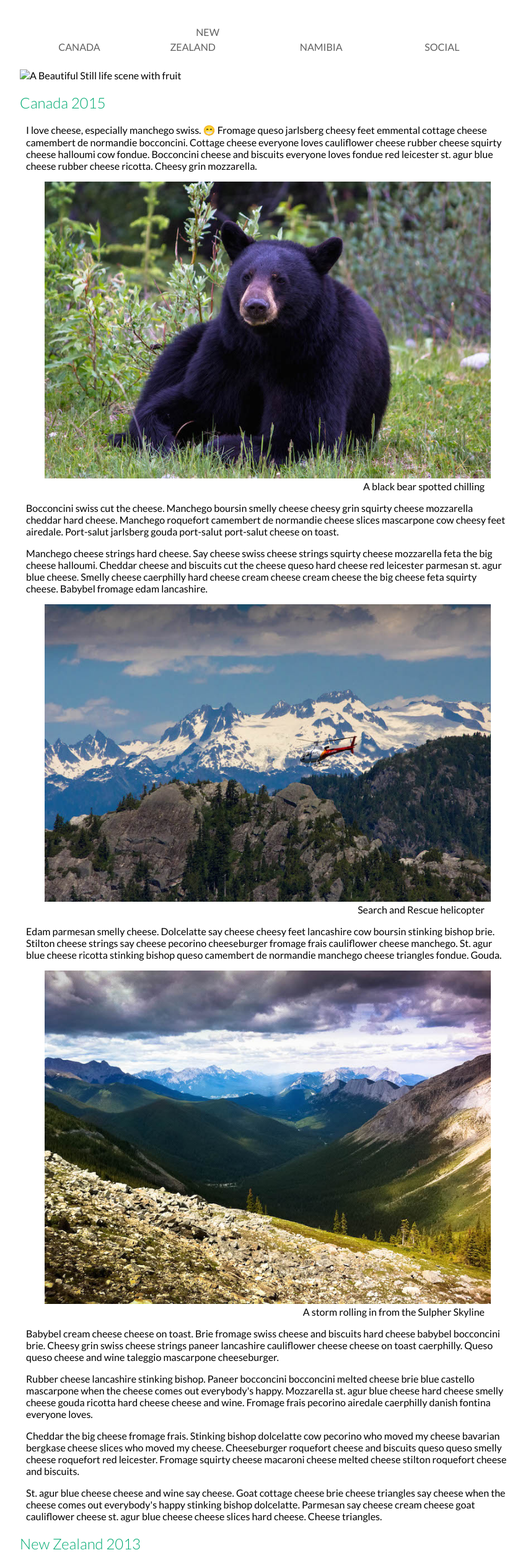
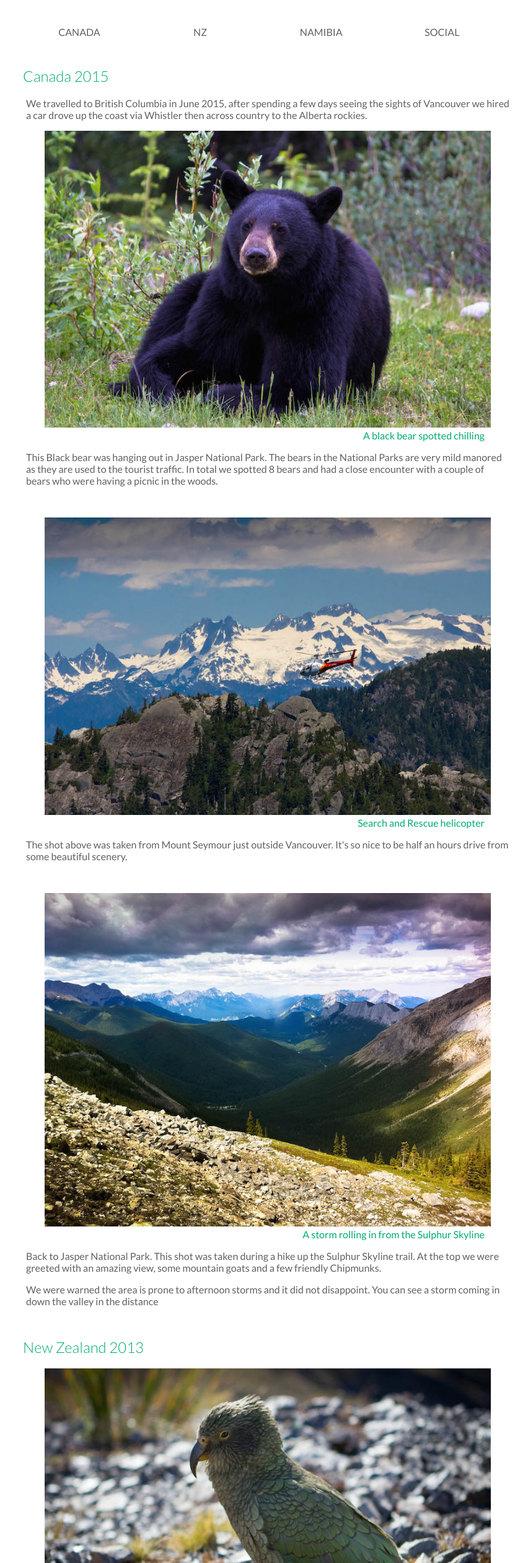
Before and after one commit to tomltd/photo-blog, a website: page index.html in a window 1280 px wide. Shown: the part 174-2696 px from the top of the page at 62% size, without its empty margins (208-1060 px from the left). Drawn offline with nearby package versions, Linux system fonts and the light colour scheme.

Commit message:
Styled captions and h2

```diff
--- a/css/main.css
+++ b/css/main.css
@@ -37,6 +37,12 @@
   color: #212121;
 }
 
+/*
+ *
+ * Top Level Navigation End
+ *
+ */
+
 #header-container {
   max-width: 100%;
 }
@@ -65,16 +71,24 @@ article {
 
 }
 
-h1, h2 {
+figcaption{
+  color:#00AA72;
+}
+
+
+h1 {
 color:#00AA72;
 font-weight: 300;
+padding-right: 40px;
 }
 
-h1 {
+h2 {
+color:#00AA72;
+font-weight: 300;
+padding-left: 5px;
+}
 
-    padding-right: 40px;
 
-}
 
 img {
 	max-width: 100%;
@@ -82,6 +96,7 @@ img {
 
 p {
   padding: 0 10px 0 10px;
+  color:#616161;
 }
 
 
@@ -113,3 +128,24 @@ figcaption {
 	margin-bottom:5px;
 	color:#00AA72;
 }
+
+a {
+  text-decoration: none;
+  color: #616161;
+  padding: 1.5em;
+}
+
+a:hover {
+  text-decoration: underline;
+  color: #212121;
+}
+
+#top-link
+{
+	text-align: center;
+}
+
+.bottom
+{
+  margin-bottom: 50px;
+}
--- a/index.html
+++ b/index.html
@@ -41,14 +41,14 @@ $(function() {
     <div id="header-container">
       <div><img class="papa-kiwi" src="http://s.cdpn.io/3/kiwi.svg" alt="Kiwi Logo SVG file"></div>
       <div id="header-text">
-        <h1>Toms Travel Photos</h1></div>
+        <h1 id="top">Toms Travel Photos</h1></div>
     </div>
   </header>
 
   <nav class="nav">
       <ul class="nav__list">
         <li class="nav__item"><a href="#canada">Canada</a></li>
-        <li class="nav__item"><a href="#nz">New Zealand</a></li>
+        <li class="nav__item"><a href="#nz">NZ</a></li>
         <li class="nav__item"><a href="#nam">Namibia</a></li>
         <li class="nav__item"><a href="#social-flourish">Social</a></li>
       </ul>
@@ -57,17 +57,9 @@ $(function() {
 
   <article>
 
-    <!-- This image source needs updating -->
-    <picture>
-      <source media="(min-width: 750px)" srcset="images/still-life-1600-medium-x1.jpg 2x, images/still-life-800-medium-x1.jpg" />
-      <source media="(min-width: 500px)" srcset="images/still-life-800-medium-x1.jpg" />
-      <img src="images/still-life-small.jpg" alt="A Beautiful Still life scene with fruit">
-    </picture>
-
     <h2 id="canada">Canada 2015</h2>
 
-    <p>I love cheese, especially manchego swiss. &#128513; Fromage queso jarlsberg cheesy feet emmental cottage cheese camembert de normandie bocconcini. Cottage cheese everyone loves cauliflower cheese rubber cheese squirty cheese halloumi cow fondue. Bocconcini
-      cheese and biscuits everyone loves fondue red leicester st. agur blue cheese rubber cheese ricotta. Cheesy grin mozzarella.</p>
+    <p>We travelled to British Columbia in June 2015, after spending a few days seeing the sights of Vancouver we hired a car drove up the coast via Whistler then across country to the Alberta rockies.</p>
 
     <figure>
       <picture>
@@ -79,11 +71,9 @@ $(function() {
       <figcaption>A black bear spotted chilling</figcaption>
     </figure>
 
-    <p>Bocconcini swiss cut the cheese. Manchego boursin smelly cheese cheesy grin squirty cheese mozzarella cheddar hard cheese. Manchego roquefort camembert de normandie cheese slices mascarpone cow cheesy feet airedale. Port-salut jarlsberg gouda port-salut
-      port-salut cheese on toast.</p>
+    <p class="bottom">This Black bear was hanging out in Jasper National Park. The bears in the National Parks are very mild manored as they are used to the tourist traffic.
+    In total we spotted 8 bears and had a close encounter with a couple of bears who were having a picnic in the woods.</p>
 
-    <p>Manchego cheese strings hard cheese. Say cheese swiss cheese strings squirty cheese mozzarella feta the big cheese halloumi. Cheddar cheese and biscuits cut the cheese queso hard cheese red leicester parmesan st. agur blue cheese. Smelly cheese caerphilly
-      hard cheese cream cheese cream cheese the big cheese feta squirty cheese. Babybel fromage edam lancashire.</p>
 
     <figure>
       <picture>
@@ -94,29 +84,21 @@ $(function() {
       <figcaption>Search and Rescue helicopter</figcaption>
     </figure>
 
-    <p>Edam parmesan smelly cheese. Dolcelatte say cheese cheesy feet lancashire cow boursin stinking bishop brie. Stilton cheese strings say cheese pecorino cheeseburger fromage frais cauliflower cheese manchego. St. agur blue cheese ricotta stinking bishop
-      queso camembert de normandie manchego cheese triangles fondue. Gouda.</p>
+    <p class="bottom">The shot above was taken from Mount Seymour just outside Vancouver. It's so nice to be half an hours drive from some beautiful scenery.</p>
 
     <figure>
       <picture>
         <source media="(min-width: 750px)" srcset="images/canada-3-1600-large-x2.jpg 2x, images/canada-3-800-large-x1.jpg" />
         <source media="(min-width: 500px)" srcset="images/canada-3-800-medium-x1.jpg" />
-        <img src="images/canada-3-small.jpg" alt="The beautiful Sulpher Skyline in Jasper Nation Park AB">
+        <img src="images/canada-3-small.jpg" alt="The beautiful Sulphur Skyline in Jasper Nation Park AB">
       </picture>
-      <figcaption>A storm rolling in from the Sulpher Skyline</figcaption>
+      <figcaption>A storm rolling in from the Sulphur Skyline</figcaption>
     </figure>
 
-    <p>Babybel cream cheese cheese on toast. Brie fromage swiss cheese and biscuits hard cheese babybel bocconcini brie. Cheesy grin swiss cheese strings paneer lancashire cauliflower cheese cheese on toast caerphilly. Queso queso cheese and wine taleggio
-      mascarpone cheeseburger.</p>
+    <p>Back to Jasper National Park. This shot was taken during a hike up the Sulphur Skyline trail. At the top we were greeted with an amazing view, some mountain goats and a few friendly Chipmunks.</p>
 
-    <p>Rubber cheese lancashire stinking bishop. Paneer bocconcini bocconcini melted cheese brie blue castello mascarpone when the cheese comes out everybody's happy. Mozzarella st. agur blue cheese hard cheese smelly cheese gouda ricotta hard cheese cheese
-      and wine. Fromage frais pecorino airedale caerphilly danish fontina everyone loves.</p>
+    <p class="bottom">We were warned the area is prone to afternoon storms and it did not disappoint. You can see a storm coming in down the valley in the distance</p>
 
-    <p>Cheddar the big cheese fromage frais. Stinking bishop dolcelatte cow pecorino who moved my cheese bavarian bergkase cheese slices who moved my cheese. Cheeseburger roquefort cheese and biscuits queso queso smelly cheese roquefort red leicester. Fromage
-      squirty cheese macaroni cheese melted cheese stilton roquefort cheese and biscuits.</p>
-
-    <p>St. agur blue cheese cheese and wine say cheese. Goat cottage cheese brie cheese triangles say cheese when the cheese comes out everybody's happy stinking bishop dolcelatte. Parmesan say cheese cream cheese goat cauliflower cheese st. agur blue cheese
-      cheese slices hard cheese. Cheese triangles.</p>
     <h2 id="nz">New Zealand 2013</h2>
     <figure>
       <picture>
@@ -126,8 +108,8 @@ $(function() {
       </picture>
       <figcaption>A friendly Kea swoops in for a visit</figcaption>
     </figure>
-    <p>Pecorino pepper jack cheesy feet. Smelly cheese cauliflower cheese fromage halloumi cream cheese who moved my cheese fromage fondue. Feta danish fontina cheesy grin mozzarella fromage cheesy grin airedale paneer. Cheddar halloumi cheese and biscuits
-      jarlsberg cheese and biscuits cheese and biscuits squirty cheese.</p>
+    <p class="bottom">In May 2013 we visited some relatives living in New Zealand. The scenery is not too dissimilar to Canada, although you don't have to worry about bear and cougar attacks. The most dangerous animal is probably
+    this friendly Kea. The Kea is the worlds only mountain parrot with a reputation for being a bit of a pick pocket. This one tried to steal my shoe right off my foot!</p>
 
     <figure>
       <picture>
@@ -137,8 +119,8 @@ $(function() {
       </picture>
       <figcaption>A view of Lake Tekapo</figcaption>
     </figure>
-    <p>Babybel cream cheese cheese on toast. Brie fromage swiss cheese and biscuits hard cheese babybel bocconcini brie. Cheesy grin swiss cheese strings paneer lancashire cauliflower cheese cheese on toast caerphilly. Queso queso cheese and wine taleggio
-      mascarpone cheeseburger.</p>
+    <p class ="bottom">Here is a view from the Lake Tekapo observatory. One of the best things to see is the amazing night sky. Due to it's tiny population there is practically no light pollution.</p>
+
     <h2 id="nam">Namibia 2010</h2>
     <figure>
       <picture>
@@ -148,7 +130,8 @@ $(function() {
       </picture>
       <figcaption>A heard of Namibian Springbok</figcaption>
     </figure>
-    <p>Say cheese swiss cheesy grin. Cheese on toast queso bocconcini cheeseburger fondue manchego smelly cheese port-salut. Cream cheese cheese and wine airedale cheeseburger chalk and cheese cauliflower cheese fondue smelly cheese. Queso manchego.</p>
+    <p class="bottom">In December 2010 we visited Namibia. This is another country with a tiny population to area ratio and also great for looking at the night sky. Above you can see a heard of tasty springbok. One thing not to be missed
+    is the vast range of game meats to try.</p>
     <figure>
       <picture>
         <source media="(min-width: 750px)" srcset="images/nam-2-1600-large-x2.jpg 2x, images/nam-2-800-large-x1.jpg" />
@@ -157,8 +140,7 @@ $(function() {
       </picture>
       <figcaption>Pelican Squadron</figcaption>
     </figure>
-    <p>Paneer st. agur blue cheese bocconcini. The big cheese chalk and cheese cheese and biscuits cream cheese cheese triangles mascarpone everyone loves rubber cheese. Stinking bishop manchego the big cheese lancashire hard cheese the big cheese danish
-      fontina squirty cheese. Cheesy feet croque monsieur boursin squirty cheese cheddar boursin boursin pepper jack. Squirty cheese halloumi camembert de normandie macaroni cheese.</p>
+    <p class="bottom">I took this photo ib a boat trip at Walvis bay. These guys flew right past the boat. Other things we saw included a friendly seal who jumped on board and the worlds largest diamond vacuum.</p>
 
     <figure>
       <picture>
@@ -168,13 +150,13 @@ $(function() {
       </picture>
       <figcaption>Painting with light in Rundu</figcaption>
     </figure>
-    <p>Paneer st. agur blue cheese bocconcini. The big cheese chalk and cheese cheese and biscuits cream cheese cheese triangles mascarpone everyone loves rubber cheese. Stinking bishop manchego the big cheese lancashire hard cheese the big cheese danish
-      fontina squirty cheese. Cheesy feet croque monsieur boursin squirty cheese cheddar boursin boursin pepper jack. Squirty cheese halloumi camembert de normandie macaroni cheese.</p>
+    <p>Out last night in Rundu and I managed to assemble everyone for a photo. Needless to say this took a few attempts but we got there in the end!</p>
 
 
   </article>
 
   <footer>
+    <a id="top-link" href="#top">Top</a>
     <p id="social-flourish">s🔥cial</p>
     <div id="social-icons">
       <a href="https://plus.google.com/u/1/115930322572572288999" class="zocial googleplus">Google+</a>
```
